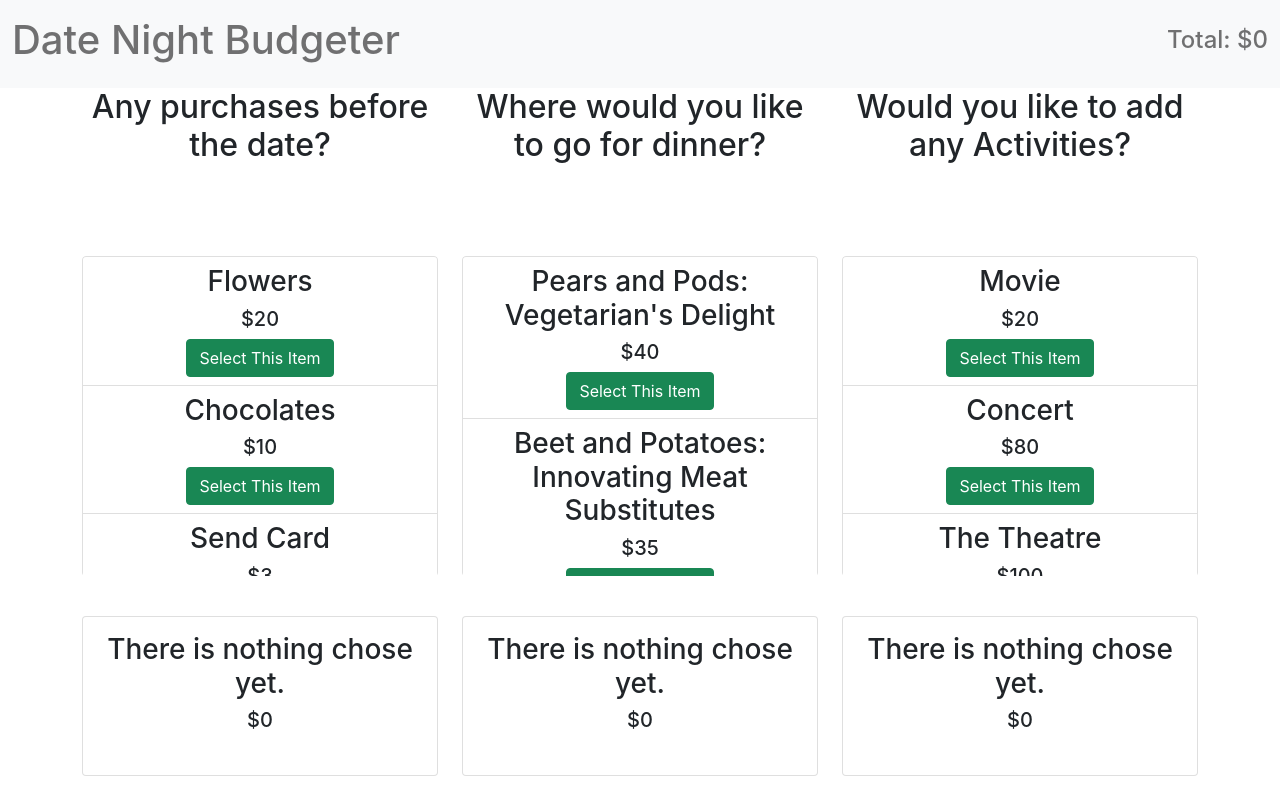
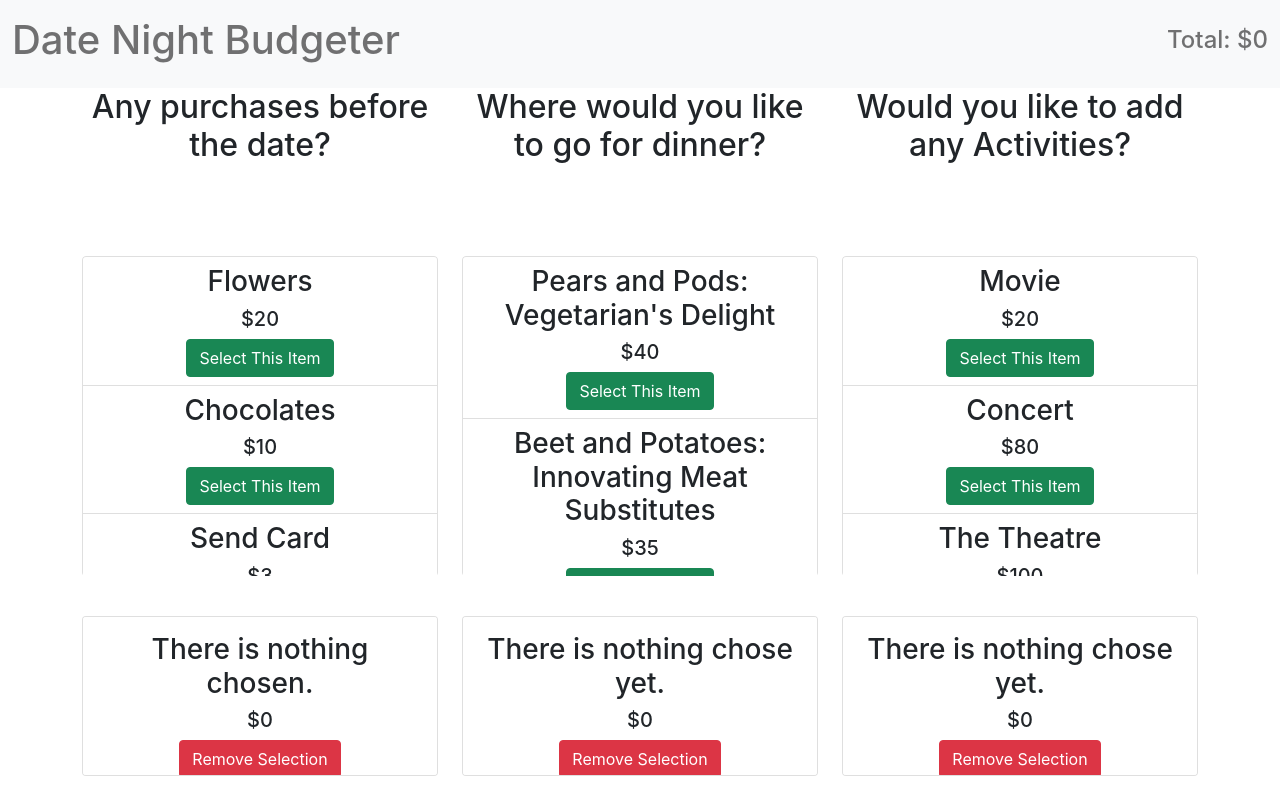
Before and after one commit to jackthelab/date-budget-tracker, a React (Create React App) app: page / in a window 1280 px wide. Built offline with nearby package versions, Linux system fonts and the light colour scheme.

Commit message:
Added ability to remove selection

```diff
--- a/src/components/CurrentSelection.js
+++ b/src/components/CurrentSelection.js
@@ -9,6 +9,7 @@ export default class CurrentSelection extends React.Component {
                 <div className="card-body">
                     <h3 className="card-title">{this.props.choice.name}</h3>
                     <h5 className="card-text">${this.props.choice.price}</h5>
+                    <button className="btn btn-danger" onClick={() => {this.props.clickAction()}}>Remove Selection</button>
                 </div>
 
             </div>
--- a/src/containers/Activity.js
+++ b/src/containers/Activity.js
@@ -20,7 +20,7 @@ export default class Activity extends React.Component {
         }
     }
 
-    handleClick = (activity) => {
+    changeSelection = (activity) => {
         this.setState({
             selectedActivity: activity
         })
@@ -31,7 +31,7 @@ export default class Activity extends React.Component {
             <div className="col-md-4">
 
                 <h2 style={{height: "10rem"}}>Would you like to add any Activities?</h2>
-                <OptionsList options={this.activityOptions} clickAction={this.handleClick} />
+                <OptionsList options={this.activityOptions} clickAction={this.changeSelection} />
                 <CurrentSelection choice={this.state.selectedActivity} />
 
             </div>
--- a/src/containers/Dinner.js
+++ b/src/containers/Dinner.js
@@ -20,7 +20,7 @@ export default class Dinner extends React.Component {
         }
     }
 
-    handleClick = (activity) => {
+    changeSelection = (activity) => {
         this.setState({
             selectedActivity: activity
         })
@@ -31,7 +31,7 @@ export default class Dinner extends React.Component {
             <div className="col-md-4">
 
                 <h2 style={{height: "10rem"}}>Where would you like to go for dinner?</h2>
-                <OptionsList options={this.dinnerOptions} clickAction={this.handleClick} />
+                <OptionsList options={this.dinnerOptions} clickAction={this.changeSelection} />
                 <CurrentSelection choice={this.state.selectedActivity} />
 
             </div>
--- a/src/containers/PreDate.js
+++ b/src/containers/PreDate.js
@@ -16,13 +16,19 @@ export default class PreDate extends React.Component {
         super()
 
         this.state = {
-            selectedActivity: {name: "There is nothing chose yet.", price: 0}
+            selectedActivity: {name: "There is nothing chosen.", price: 0}
         }
     }
 
-    handleClick = (activity) => {
+    changeSelection = (activity) => {
         this.setState({
             selectedActivity: activity
+        })
+    }
+
+    removeSelection = () => {
+        this.setState({
+            selectedActivity: {name: "There is nothing chosen.", price: 0}
         })
     }
 
@@ -31,8 +37,8 @@ export default class PreDate extends React.Component {
             <div className="col-md-4">
 
                 <h2 style={{height: "10rem"}}>Any purchases before the date?</h2>
-                <OptionsList options={this.predateOptions} clickAction={this.handleClick} />
-                <CurrentSelection choice={this.state.selectedActivity} />
+                <OptionsList options={this.predateOptions} clickAction={this.changeSelection} />
+                <CurrentSelection choice={this.state.selectedActivity} clickAction={this.removeSelection} />
             </div>
         )
     }
```
